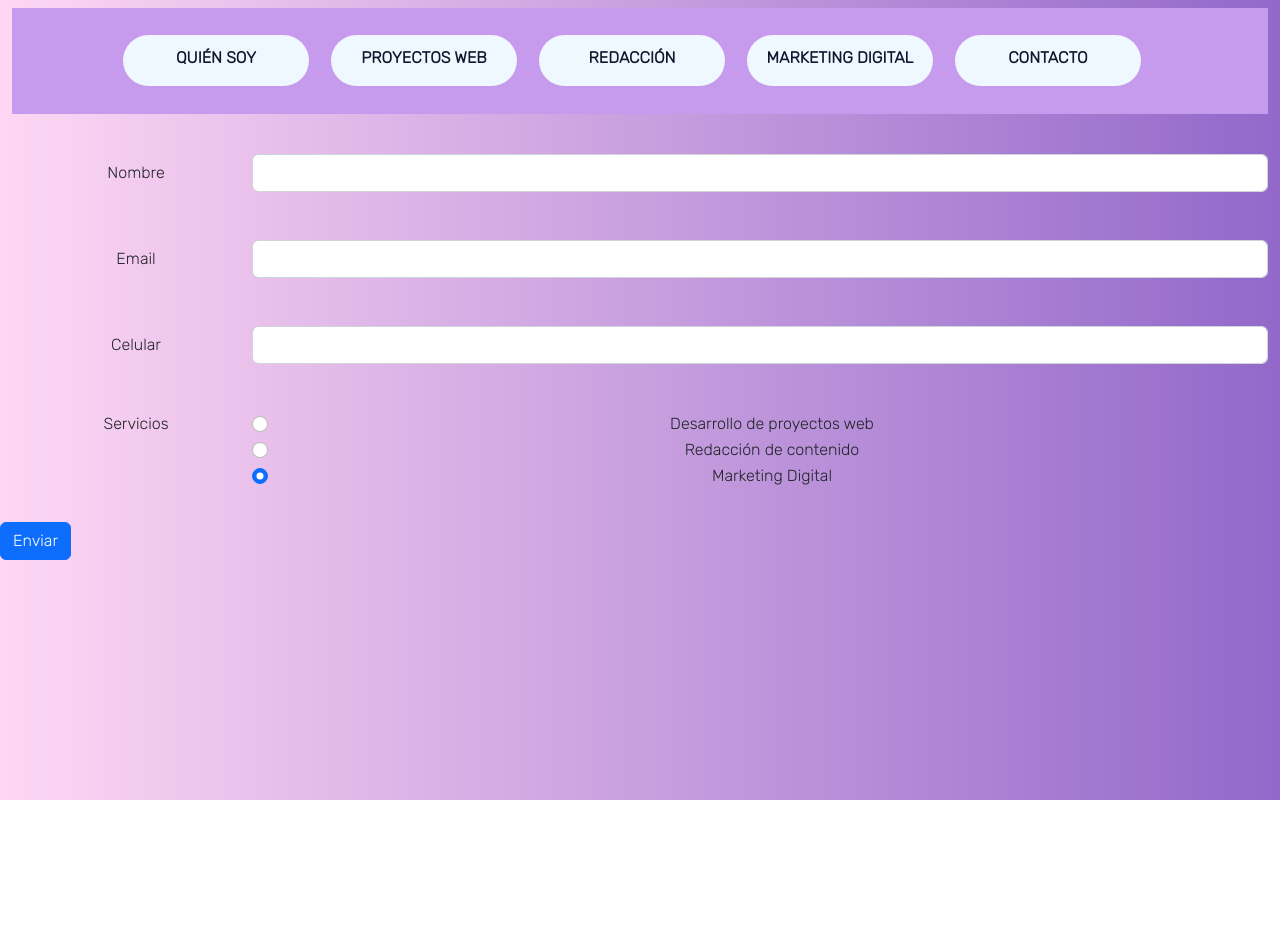
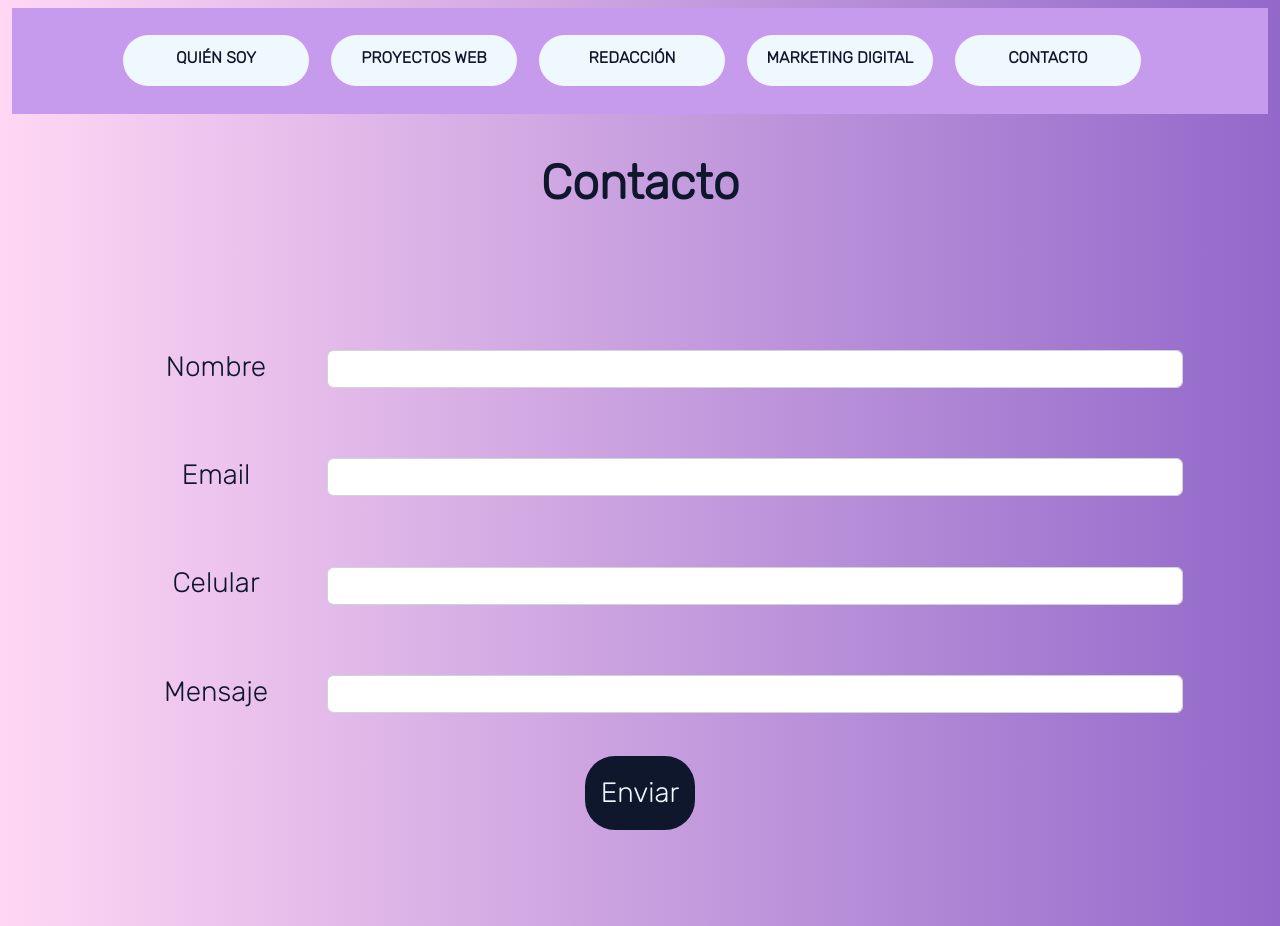
Before and after one commit to melvillar/ideamelvillar, a plain HTML site: page assets/html/contacto.html in a window 1280 px wide. Before the commit the page ends 800 px from the top, so only its background shows below. Drawn offline with nearby package versions, Linux system fonts and the light colour scheme.

Commit message:
todas las secciones con estilos, ya están las imágenes definitivas de Buen Click

```diff
--- a/assets/css/style.css
+++ b/assets/css/style.css
@@ -148,6 +148,46 @@ footer{
     color: #0E172C;
     font-weight: bolder;
 }
+/*Form*/
+form{
+    font-family: 'Rubik', sans-serif;
+    justify-content: center;
+    align-items: center;
+    align-content: center;
+    margin: 6rem;
+    color: #0E172C;
+    font-size: 1.75rem;
+    font-weight: 550;
+}
+input{
+    text-align: center;
+    margin: 0.7rem;
+    padding: 0.7rem;
+    border-radius: 30px;
+    transition: all 2s;
+    width: 75%;
+}
+input:focus {
+    width: 100%;
+    font-size: 24px;
+}
+form button{
+    background-color: #0E172C;
+    font-family: 'Rubik', sans-serif;
+    border-radius: 30px;
+    justify-content: center;
+    color: aliceblue;
+    border: none;
+    padding: 1rem;
+    display:block;
+    margin-left: auto;
+    margin-right: auto;
+}
+form button:hover{
+    background-color:aliceblue;
+    color: #0E172C;
+    font-weight: bolder;
+}
 /* Media Querie resoluciones menores a 768px */
 @media screen and (max-width: 768px){
     .menu{
@@ -197,4 +237,7 @@ footer{
         padding: 1rem;
         margin: 1rem;
     }
+    form{
+        margin: 2rem;
+    }
 }
--- a/assets/html/contacto.html
+++ b/assets/html/contacto.html
@@ -42,11 +42,14 @@
             </nav>
     </header>
     <main>
+            <h1 class="tInicio">
+                Contacto
+            </h1>
         <form>
             <div class="row mb-3">
                 <label for="inputText3" class="col-sm-2 col-form-label">Nombre</label>
                 <div class="col-sm-10">
-                    <input type="text" class="form-control" id="inputPassword3">
+                    <input type="text" class="form-control" id="inputText3">
                 </div>
             </div>
             <div class="row mb-3">
@@ -58,32 +61,16 @@
             <div class="row mb-3">
                 <label for="inputTel3" class="col-sm-2 col-form-label">Celular</label>
                 <div class="col-sm-10">
-                    <input type="tel" class="form-control" id="inputEmail3">
+                    <input type="tel" class="form-control" id="inputTel3">
                 </div>
             </div>
-            <fieldset class="row mb-3">
-                <legend class="col-form-label col-sm-2 pt-0">Servicios</legend>
-            <div class="col-sm-10">
-                    <div class="form-check">
-                        <input class="form-check-input" type="radio" name="gridRadios" id="gridRadios1" value="option1" checked>
-                        <label class="form-check-label" for="gridRadios1">
-                        Desarrollo de proyectos web
-                        </label>
-                    </div>
-                    <div class="form-check">
-                        <input class="form-check-input" type="radio" name="gridRadios" id="gridRadios1" value="option1" checked>
-                        <label class="form-check-label" for="gridRadios1">
-                        Redacción de contenido
-                        </label>
-                    </div>
-                    <div class="form-check">
-                        <input class="form-check-input" type="radio" name="gridRadios" id="gridRadios1" value="option1" checked>
-                        <label class="form-check-label" for="gridRadios1">
-                        Marketing Digital
-                        </label>
-                    </div>
-            </fieldset>
-            <button type="submit" class="btn btn-primary">Enviar</button>
+            <div class="row mb-3">
+                <label for="inputText3" class="col-sm-2 col-form-label">Mensaje</label>
+                <div class="col-sm-10">
+                    <input type="text" class="form-control" id="inputText3">
+                </div>
+            </div>
+            <button type="submit">Enviar</button>
         </form>
     </main>
 <!-- JavaScript Bundle with Popper -->
```
Also changed, not shown: assets/html/marketing.html (+3 -3 lines), assets/html/proyecto.html (+6 -9 lines), assets/html/redaccion.html (+2 -2 lines), assets/index.html (+3 -6 lines), assets/imagenes/BUENCLICK-DESK-1.jpg (added), assets/imagenes/BUENCLICK-DESK.jpg (added), assets/imagenes/BUENCLICK-MOVIL.jpg (added), assets/imagenes/BUENCLICK.png (added).
